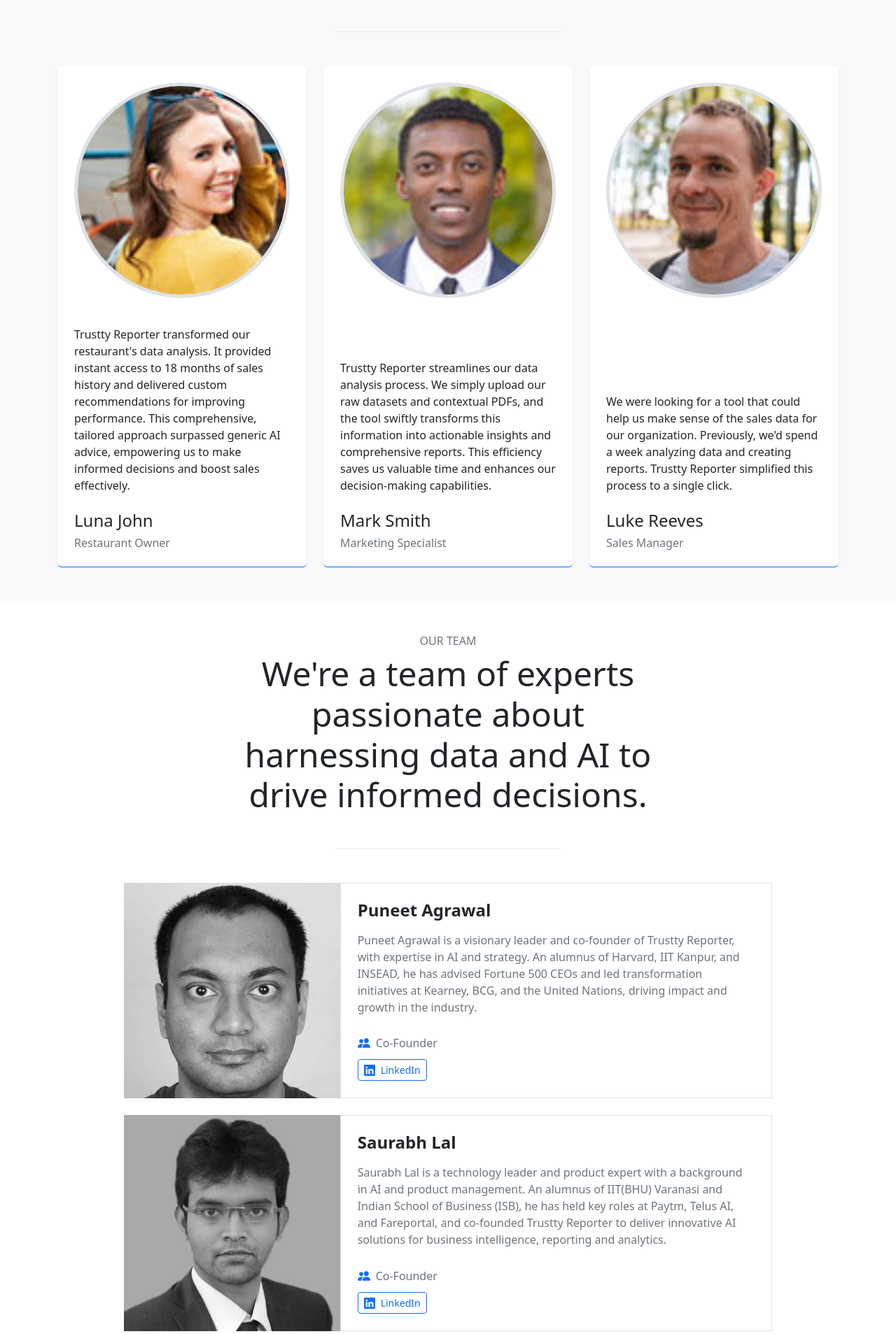
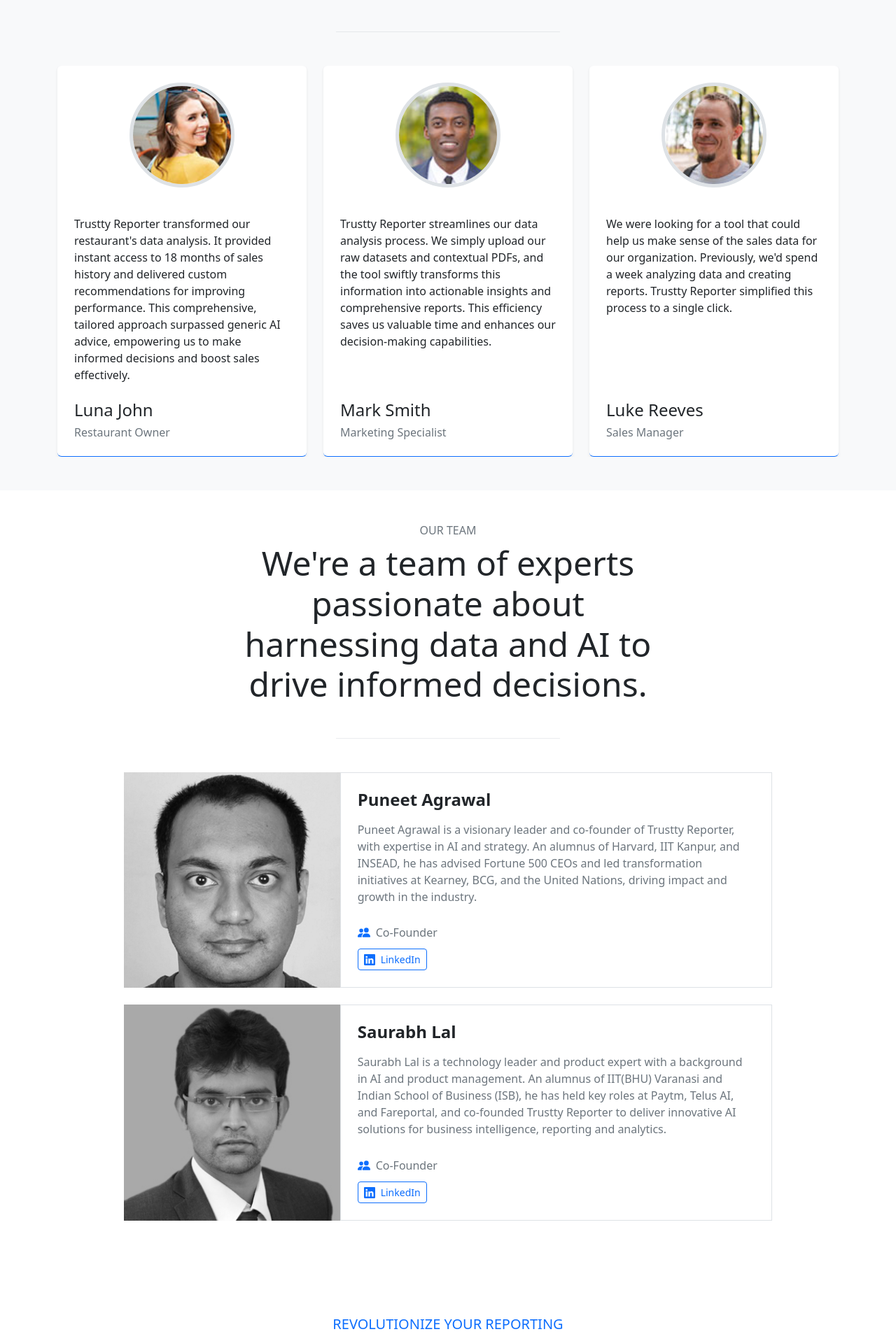
Before and after one commit to TrusttyReporter/Trustty-Reporter-FrontEnd, a Flask app: page / in a window 1280 px wide. Shown: the part 2770-4677 px from the top of the page at 70% size. Run offline with Flask 3, Linux system fonts and the light colour scheme.

Commit message:
Fixed alignment for testimonial card

```diff
--- a/app/templates/landing.html
+++ b/app/templates/landing.html
@@ -250,54 +250,60 @@
 
         <div class="container overflow-hidden">
             <div class="row row-cols-1 row-cols-md-3 g-4">
-                <div class="col d-flex">
-                    <div class="card border-0 border-bottom border-primary shadow-sm flex-fill">
+                <div class="col">
+                    <div class="card border-0 border-bottom border-primary shadow-sm h-100">
                         <div class="card-body p-4 p-xxl-5 d-flex flex-column">
-                            <figure class="mb-0 flex-grow-1 d-flex flex-column">
-                                <img class="img-fluid rounded rounded-circle mb-4 border border-5" loading="lazy"
-                                    src="{{url_for('static',filename='images/testimonial-img-1.jpg')}}" alt="Luna John">
-                                <figcaption class="mt-auto">
-                                    <div class="bsb-ratings text-warning mb-3" data-bsb-star="5" data-bsb-star-off="0">
+                            <div class="text-center mb-4" style="height: 150px;">
+                                <img class="img-fluid rounded-circle border border-5" loading="lazy"
+                                    src="{{url_for('static',filename='images/testimonial-img-1.jpg')}}" alt="Luna John"
+                                    style="width: 150px; height: 150px; object-fit: cover;">
                             </div>
+                            <div class="flex-grow-1 d-flex flex-column">
+                                <div class="bsb-ratings text-warning mb-3" data-bsb-star="5" data-bsb-star-off="0"></div>
                                 <blockquote class="bsb-blockquote-icon mb-4">Trustty Reporter transformed our restaurant's data analysis. It provided instant access to 18 months of sales history and delivered custom recommendations for improving performance. This comprehensive, tailored approach surpassed generic AI advice, empowering us to make informed decisions and boost sales effectively.</blockquote>
+                                <div class="mt-auto">
                                     <h4 class="mb-2">Luna John</h4>
                                     <h5 class="fs-6 text-secondary mb-0">Restaurant Owner</h5>
-                                </figcaption>
-                            </figure>
                                 </div>
                             </div>
                         </div>
-                <div class="col d-flex">
-                    <div class="card border-0 border-bottom border-primary shadow-sm flex-fill">
+                    </div>
+                </div>
+                <div class="col">
+                    <div class="card border-0 border-bottom border-primary shadow-sm h-100">
                         <div class="card-body p-4 p-xxl-5 d-flex flex-column">
-                            <figure class="mb-0 flex-grow-1 d-flex flex-column">
-                                <img class="img-fluid rounded rounded-circle mb-4 border border-5" loading="lazy"
-                                    src="{{url_for('static',filename='images/testimonial-img-2.jpg')}}" alt="Mark Smith">
-                                <figcaption class="mt-auto">
-                                    <div class="bsb-ratings text-warning mb-3" data-bsb-star="4" data-bsb-star-off="1">
+                            <div class="text-center mb-4" style="height: 150px;">
+                                <img class="img-fluid rounded-circle border border-5" loading="lazy"
+                                    src="{{url_for('static',filename='images/testimonial-img-2.jpg')}}" alt="Mark Smith"
+                                    style="width: 150px; height: 150px; object-fit: cover;">
                             </div>
+                            <div class="flex-grow-1 d-flex flex-column">
+                                <div class="bsb-ratings text-warning mb-3" data-bsb-star="4" data-bsb-star-off="1"></div>
                                 <blockquote class="bsb-blockquote-icon mb-4">Trustty Reporter streamlines our data analysis process. We simply upload our raw datasets and contextual PDFs, and the tool swiftly transforms this information into actionable insights and comprehensive reports. This efficiency saves us valuable time and enhances our decision-making capabilities.</blockquote>
+                                <div class="mt-auto">
                                     <h4 class="mb-2">Mark Smith</h4>
                                     <h5 class="fs-6 text-secondary mb-0">Marketing Specialist</h5>
-                                </figcaption>
-                            </figure>
                                 </div>
                             </div>
                         </div>
-                <div class="col d-flex">
-                    <div class="card border-0 border-bottom border-primary shadow-sm flex-fill">
+                    </div>
+                </div>
+                <div class="col">
+                    <div class="card border-0 border-bottom border-primary shadow-sm h-100">
                         <div class="card-body p-4 p-xxl-5 d-flex flex-column">
-                            <figure class="mb-0 flex-grow-1 d-flex flex-column">
-                                <img class="img-fluid rounded rounded-circle mb-4 border border-5" loading="lazy"
-                                    src="{{url_for('static',filename='images/testimonial-img-3.jpg')}}" alt="Luke Reeves">
-                                <figcaption class="mt-auto">
-                                    <div class="bsb-ratings text-warning mb-3" data-bsb-star="5" data-bsb-star-off="0">
+                            <div class="text-center mb-4" style="height: 150px;">
+                                <img class="img-fluid rounded-circle border border-5" loading="lazy"
+                                    src="{{url_for('static',filename='images/testimonial-img-3.jpg')}}" alt="Luke Reeves"
+                                    style="width: 150px; height: 150px; object-fit: cover;">
                             </div>
+                            <div class="flex-grow-1 d-flex flex-column">
+                                <div class="bsb-ratings text-warning mb-3" data-bsb-star="5" data-bsb-star-off="0"></div>
                                 <blockquote class="bsb-blockquote-icon mb-4">We were looking for a tool that could help us make sense of the sales data for our organization. Previously, we'd spend a week analyzing data and creating reports. Trustty Reporter simplified this process to a single click. </blockquote>
+                                <div class="mt-auto">
                                     <h4 class="mb-2">Luke Reeves</h4>
                                     <h5 class="fs-6 text-secondary mb-0">Sales Manager</h5>
-                                </figcaption>
-                            </figure>
+                                </div>
+                            </div>
                         </div>
                     </div>
                 </div>
```
Lines whose indentation alone changed are shown as unchanged.
